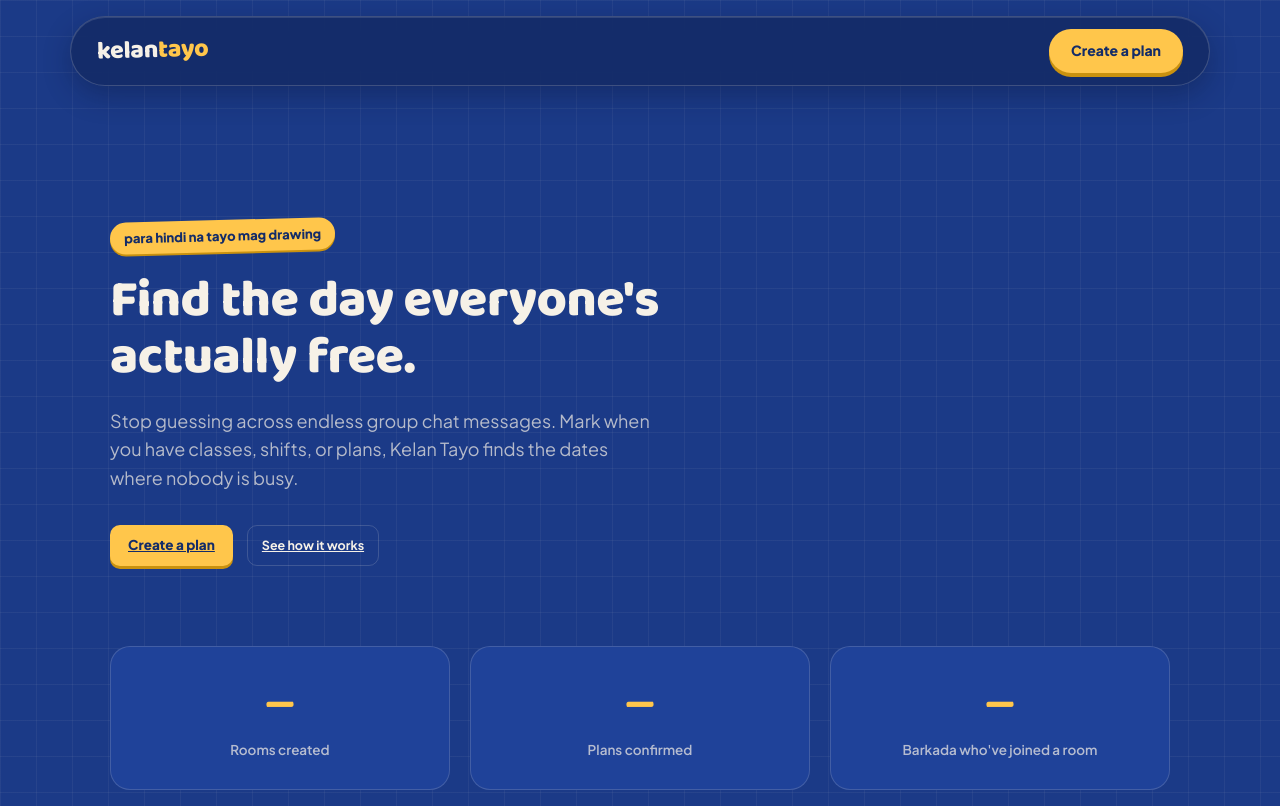
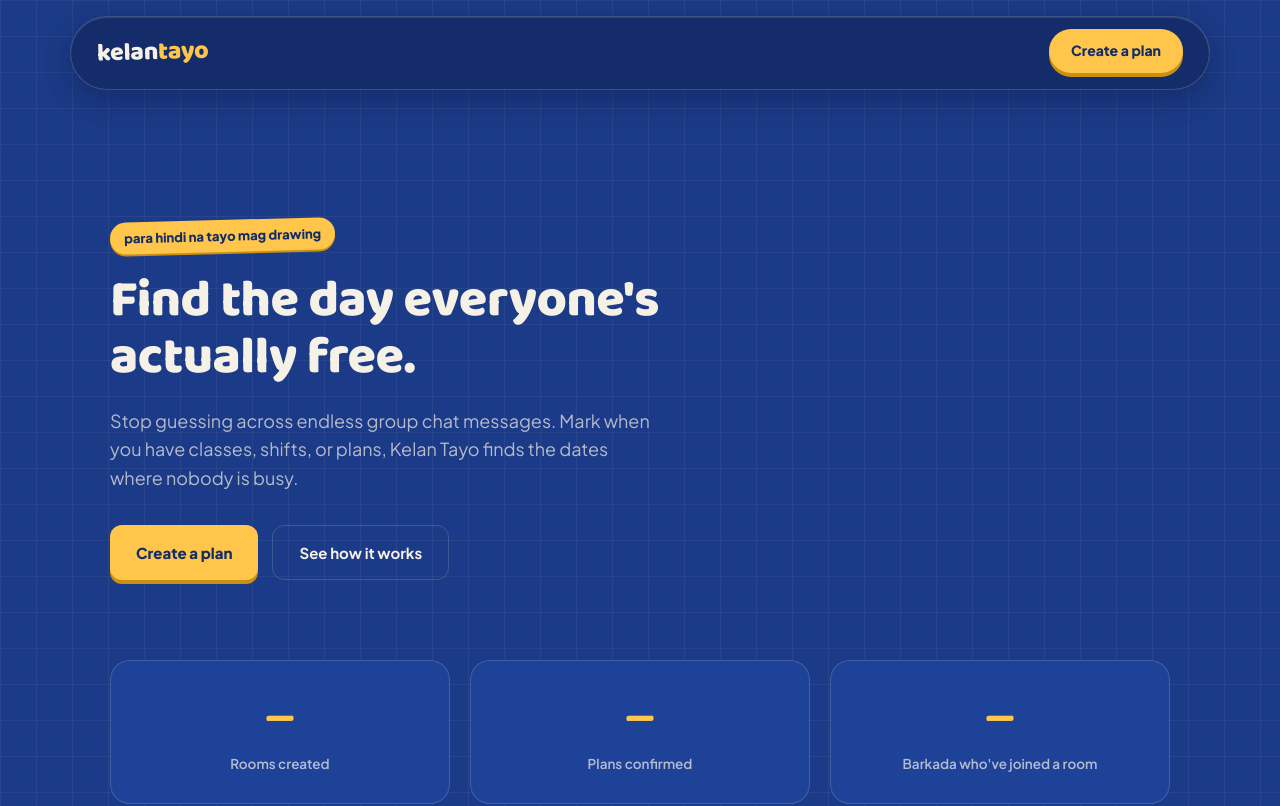
Before and after one commit to Kaeylrin/kelan-tayo, a React (Vite) app: page / in a window 1280 px wide. Shown: the top 806 px of the page. Built offline with nearby package versions, Linux system fonts and the light colour scheme; no server answers.

Commit message:
fix(ui): Fix hero buttons padding/decoration and navbar button vertical alignment

```diff
--- a/src/styles/App.css
+++ b/src/styles/App.css
@@ -110,12 +110,14 @@ body {
 }
 
 .floating-nav-wrapper.scrolled .nav-cta {
+  margin-bottom: 4px;
   padding: 7px 16px;
   font-size: 13px;
 }
 
 /* "Create a plan" CTA button in the landing page nav */
 .nav-cta {
+  margin-bottom: 4px;
   background: var(--gold);
   color: var(--blue-deep);
   border: none;
@@ -1789,6 +1791,7 @@ footer {
 }
 
 .landing-nav.nav-scrolled .nav-cta {
+  margin-bottom: 4px;
   padding: 9px 18px;
   font-size: 13px;
 }
@@ -1816,6 +1819,7 @@ footer {
 
 /* Nav CTA pill */
 .nav-cta {
+  margin-bottom: 4px;
   background: var(--gold);
   color: var(--blue-deep);
   border: none;
@@ -2261,7 +2265,8 @@ footer {
 }
 
 .landing-nav-wrapper.scrolled .logo { font-size: 21px; }
-.landing-nav-wrapper.scrolled .nav-cta { padding: 9px 18px; font-size: 13px; }
+.landing-nav-wrapper.scrolled .nav-cta {
+  margin-bottom: 4px; padding: 9px 18px; font-size: 13px; }
 
 .landing-nav-wrapper.scrolled .floating-navbar {
   margin: 18px auto 0 auto !important;
@@ -2272,3 +2277,26 @@ footer {
 .hero-ctas .btn-primary, .hero-ctas .btn-secondary {
   width: max-content;
 }
+
+
+
+
+
+.hero-ctas a {
+  text-decoration: none !important;
+}
+.hero-ctas .btn-primary {
+  padding: 15px 26px !important;
+  font-size: 15px !important;
+  border-radius: 12px !important;
+  box-shadow: 0 4px 0 #C9910F !important;
+}
+.hero-ctas .btn-secondary {
+  padding: 15px 26px !important;
+  font-size: 15px !important;
+  border-radius: 12px !important;
+}
+.floating-nav-wrapper.scrolled .nav-cta {
+  margin-bottom: 4px;
+  margin-bottom: 4px; /* offset the box shadow for visual symmetry */
+}
```
